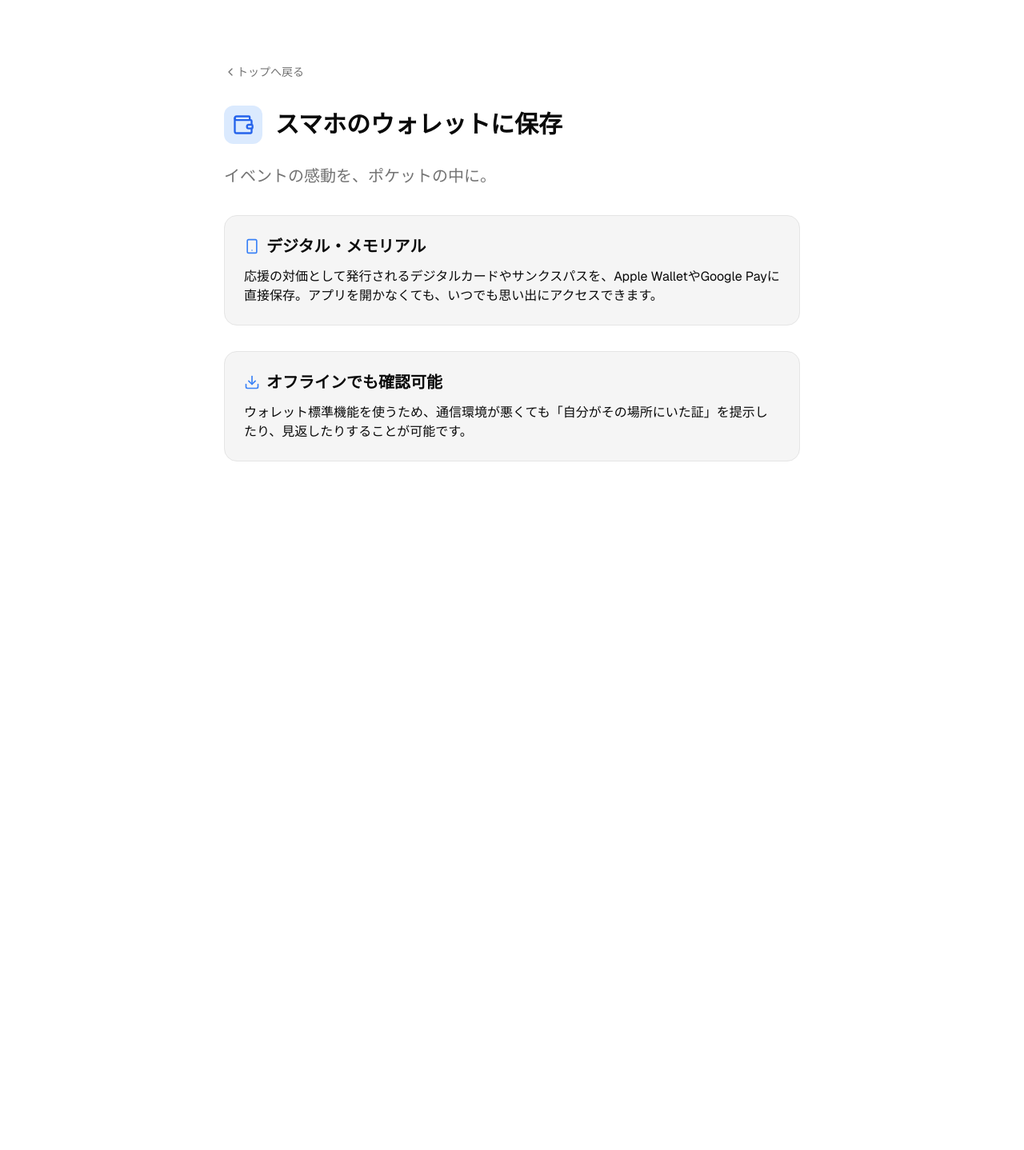
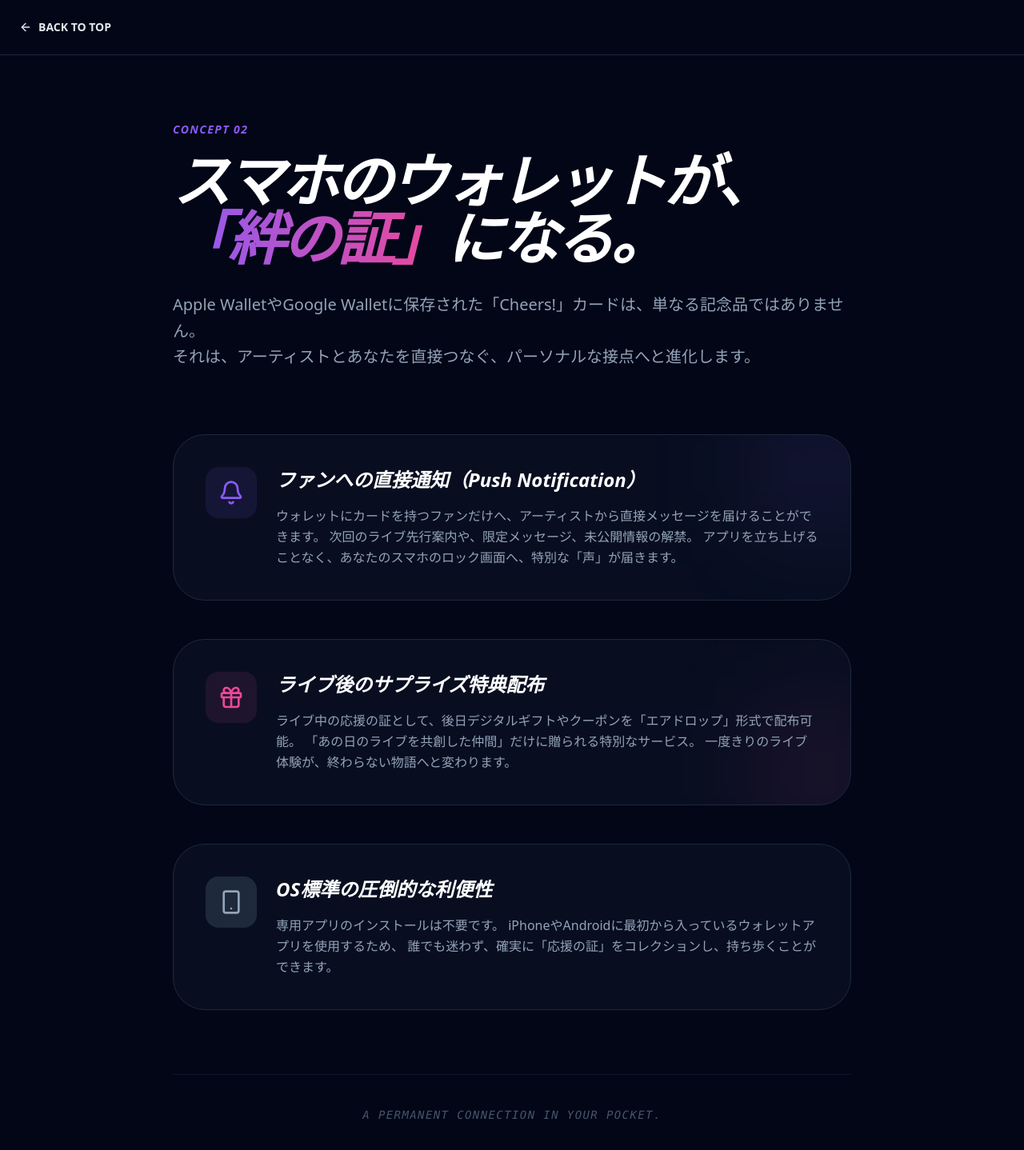
Before and after one commit to spacemindhiro/direct-cheers, a Next.js app: page /concept/wallet in a window 1280 px wide. Shown: the top 1438 px of the page at 80% size. Before the commit the page ends 800 px from the top, so only its background shows below. Built offline with nearby package versions, Linux system fonts and the light colour scheme.

Commit message:
walletコンセプトを更新

```diff
--- a/app/concept/wallet/page.tsx
+++ b/app/concept/wallet/page.tsx
@@ -1,45 +1,98 @@
-import Link from "next/link";
-import { Wallet, ChevronLeft, Smartphone, Download } from "lucide-react";
+import React from 'react';
+import Link from 'next/link';
+import { Smartphone, Bell, Gift, ArrowLeft } from "lucide-react";
 
 export default function WalletConcept() {
   return (
-    <div className="max-w-3xl mx-auto px-6 py-20">
-      <Link href="/" className="flex items-center text-sm text-muted-foreground hover:text-foreground mb-8">
-        <ChevronLeft size={16} /> トップへ戻る
-      </Link>
+    <div className="min-h-screen bg-slate-950 text-slate-200 font-sans selection:bg-pink-500/30">
+      <nav className="p-6 border-b border-slate-800">
+        <Link href="/" className="flex items-center gap-2 text-sm font-bold hover:text-pink-500 transition-colors">
+          <ArrowLeft size={16} /> BACK TO TOP
+        </Link>
+      </nav>
 
-      <div className="flex items-center gap-4 mb-6">
-        <div className="w-12 h-12 bg-blue-100 rounded-xl flex items-center justify-center">
-          <Wallet className="text-blue-600" size={28} />
-        </div>
-        <h1 className="text-3xl font-bold">スマホのウォレットに保存</h1>
-      </div>
+      <main className="max-w-4xl mx-auto py-20 px-6">
+        {/* --- Header --- */}
+        <section className="mb-20">
+          <span className="text-violet-500 font-black italic tracking-widest text-sm uppercase">Concept 02</span>
+          <h1 className="text-5xl md:text-7xl font-black text-white mt-4 mb-8 tracking-tighter italic uppercase leading-[1.1]">
+            スマホのウォレットが、<br />
+            <span className="bg-gradient-to-r from-violet-500 to-pink-500 bg-clip-text text-transparent">
+              「絆の証」
+            </span>
+            になる。
+          </h1>
+          <p className="text-xl text-slate-400 leading-relaxed font-medium">
+            Apple WalletやGoogle Walletに保存された「Cheers!」カードは、単なる記念品ではありません。<br />
+            それは、アーティストとあなたを直接つなぐ、パーソナルな接点へと進化します。
+          </p>
+        </section>
 
-      <div className="prose prose-neutral dark:prose-invert">
-        <p className="text-xl leading-relaxed text-muted-foreground mb-8">
-          イベントの感動を、ポケットの中に。
-        </p>
+        {/* --- Main Content --- */}
+        <div className="grid gap-12">
 
-        <section className="space-y-8">
-          <div className="p-6 bg-accent rounded-2xl border">
-            <h2 className="text-xl font-bold mb-3 flex items-center gap-2">
-              <Smartphone size={20} className="text-blue-500" /> デジタル・メモリアル
-            </h2>
-            <p>
-              応援の対価として発行されるデジタルカードやサンクスパスを、Apple WalletやGoogle Payに直接保存。アプリを開かなくても、いつでも思い出にアクセスできます。
-            </p>
+          {/* 目玉機能：直接届く通知 */}
+          <div className="bg-slate-900/50 p-10 rounded-[2.5rem] border border-slate-800 relative overflow-hidden group">
+            <div className="absolute -right-10 -top-10 w-40 h-40 bg-violet-500/10 blur-3xl group-hover:bg-violet-500/20 transition-all" />
+            <div className="flex items-start gap-6 relative z-10">
+              <div className="bg-violet-500/10 p-4 rounded-2xl shrink-0">
+                <Bell className="text-violet-500" size={32} />
+              </div>
+              <div>
+                <h2 className="text-2xl font-bold text-white mb-4 italic text-left">ファンへの直接通知（Push Notification）</h2>
+                <p className="text-slate-400 leading-relaxed text-left">
+                  ウォレットにカードを持つファンだけへ、アーティストから直接メッセージを届けることができます。
+                  次回のライブ先行案内や、限定メッセージ、未公開情報の解禁。
+                  アプリを立ち上げることなく、あなたのスマホのロック画面へ、特別な「声」が届きます。
+                </p>
+              </div>
+            </div>
           </div>
 
-          <div className="p-6 bg-accent rounded-2xl border">
-            <h2 className="text-xl font-bold mb-3 flex items-center gap-2">
-              <Download size={20} className="text-blue-500" /> オフラインでも確認可能
-            </h2>
-            <p>
-              ウォレット標準機能を使うため、通信環境が悪くても「自分がその場所にいた証」を提示したり、見返したりすることが可能です。
-            </p>
+          {/* 目玉機能：サービス・特典の配布 */}
+          <div className="bg-slate-900/50 p-10 rounded-[2.5rem] border border-slate-800 relative overflow-hidden group">
+            <div className="absolute -right-10 -bottom-10 w-40 h-40 bg-pink-500/10 blur-3xl group-hover:bg-pink-500/20 transition-all" />
+            <div className="flex items-start gap-6 relative z-10">
+              <div className="bg-pink-500/10 p-4 rounded-2xl shrink-0">
+                <Gift className="text-pink-500" size={32} />
+              </div>
+              <div>
+                <h2 className="text-2xl font-bold text-white mb-4 italic text-left">ライブ後のサプライズ特典配布</h2>
+                <p className="text-slate-400 leading-relaxed text-left">
+                  ライブ中の応援の証として、後日デジタルギフトやクーポンを「エアドロップ」形式で配布可能。
+                  「あの日のライブを共創した仲間」だけに贈られる特別なサービス。
+                  一度きりのライブ体験が、終わらない物語へと変わります。
+                </p>
+              </div>
+            </div>
           </div>
-        </section>
-      </div>
+
+          {/* デフォルトの利便性 */}
+          <div className="bg-slate-900/50 p-10 rounded-[2.5rem] border border-slate-800">
+            <div className="flex items-start gap-6">
+              <div className="bg-slate-800 p-4 rounded-2xl shrink-0">
+                <Smartphone className="text-slate-400" size={32} />
+              </div>
+              <div>
+                <h2 className="text-2xl font-bold text-white mb-4 italic text-left">OS標準の圧倒的な利便性</h2>
+                <p className="text-slate-400 leading-relaxed text-left">
+                  専用アプリのインストールは不要です。
+                  iPhoneやAndroidに最初から入っているウォレットアプリを使用するため、
+                  誰でも迷わず、確実に「応援の証」をコレクションし、持ち歩くことができます。
+                </p>
+              </div>
+            </div>
+          </div>
+
+        </div>
+
+        {/* --- Footer Note --- */}
+        <footer className="mt-20 pt-10 border-t border-slate-900 text-center">
+          <p className="text-slate-600 text-sm italic font-mono uppercase tracking-widest">
+            A permanent connection in your pocket.
+          </p>
+        </footer>
+      </main>
     </div>
   );
 }
```
